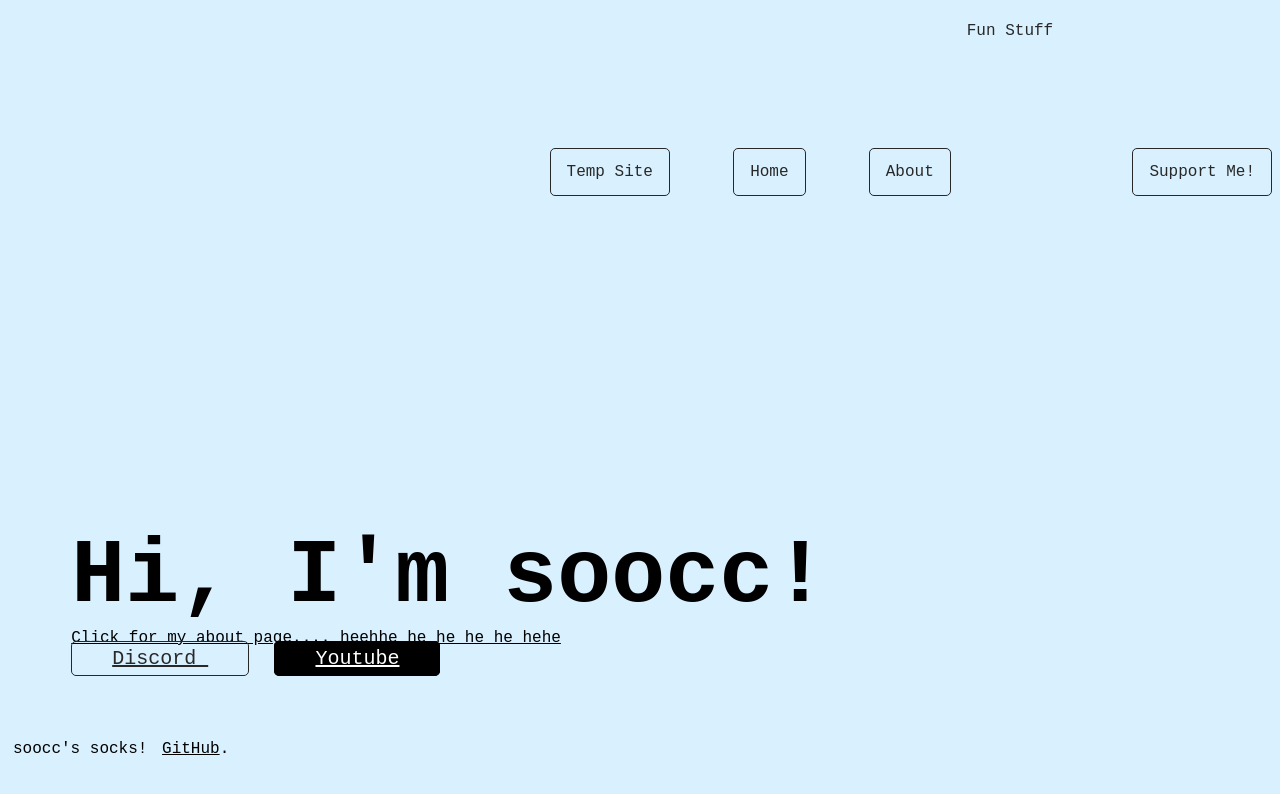
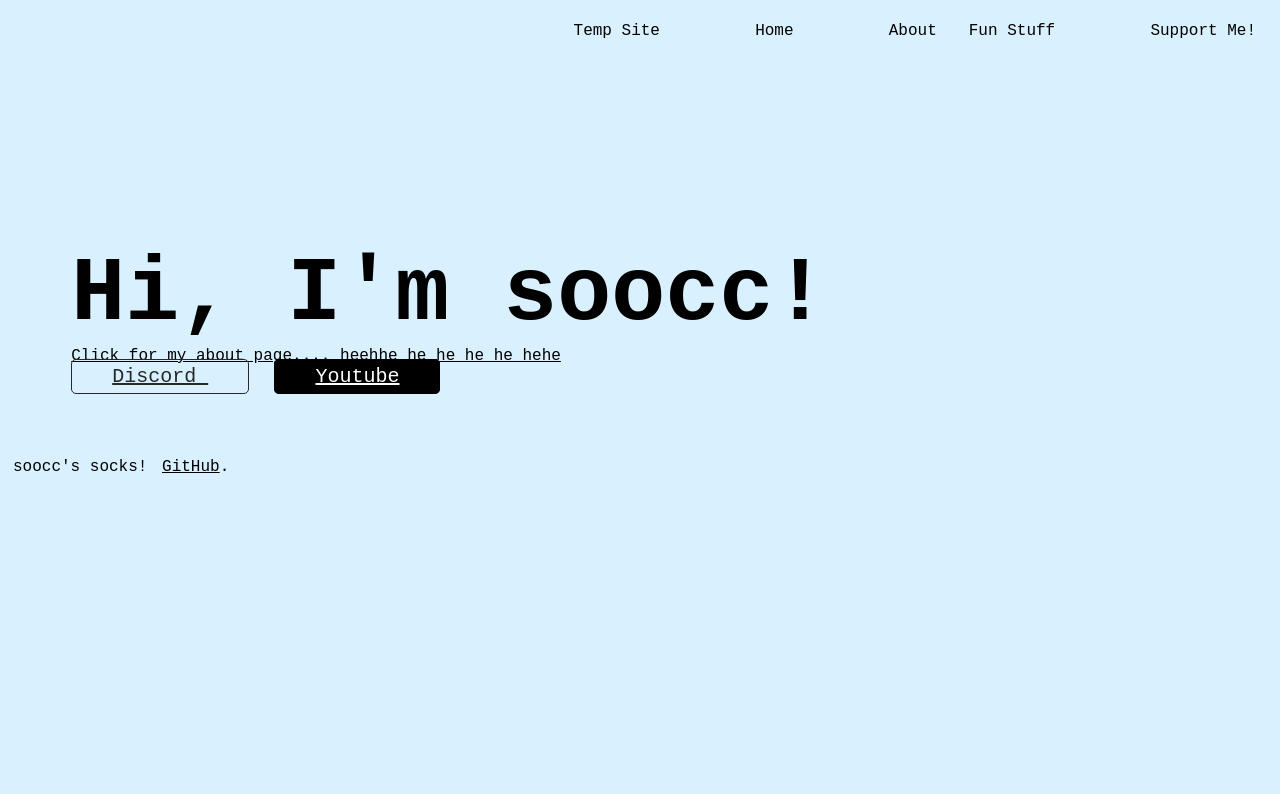
Before and after one commit to soocc/sooccsocks2, a Jekyll site: the page built from index.html, in a window 1280 px wide. Shown: the top 794 px of the page. Built offline with Jekyll 4.4.1, drawn with Linux system fonts in a browser that asks for light colours.

Commit message:
Update default.html

```diff
--- a/_layouts/default.html
+++ b/_layouts/default.html
@@ -7,9 +7,9 @@
   </head>
   <body>
     <div class="navbar">
-      <a class="abutton" href="https://soocc.github.io/donate">Support Me!</a>
+      <a href="https://soocc.github.io/donate">Support Me!</a>
       <div class="dropdown">
-        <button class="abutton dropbtn">Fun Stuff
+        <button class="dropbtn">Fun Stuff
           <i class="fa fa-caret-down"></i>
         </button>
         <div class="dropdown-content">
@@ -18,9 +18,9 @@
           <a href="#">Link 3</a>
         </div>
       </div>
-      <a class="abutton" href="https://soocc.github.io/about">About</a>
-      <a class="abutton" href="https://soocc.github.io">Home</a>
-      <a class="abutton" href="https://www.soocc.dev">Temp Site</a>
+      <a href="https://soocc.github.io/about">About</a>
+      <a href="https://soocc.github.io">Home</a>
+      <a href="https://www.soocc.dev">Temp Site</a>
     </div>
 
     <main id="content" class="main-content" role="main">
```
